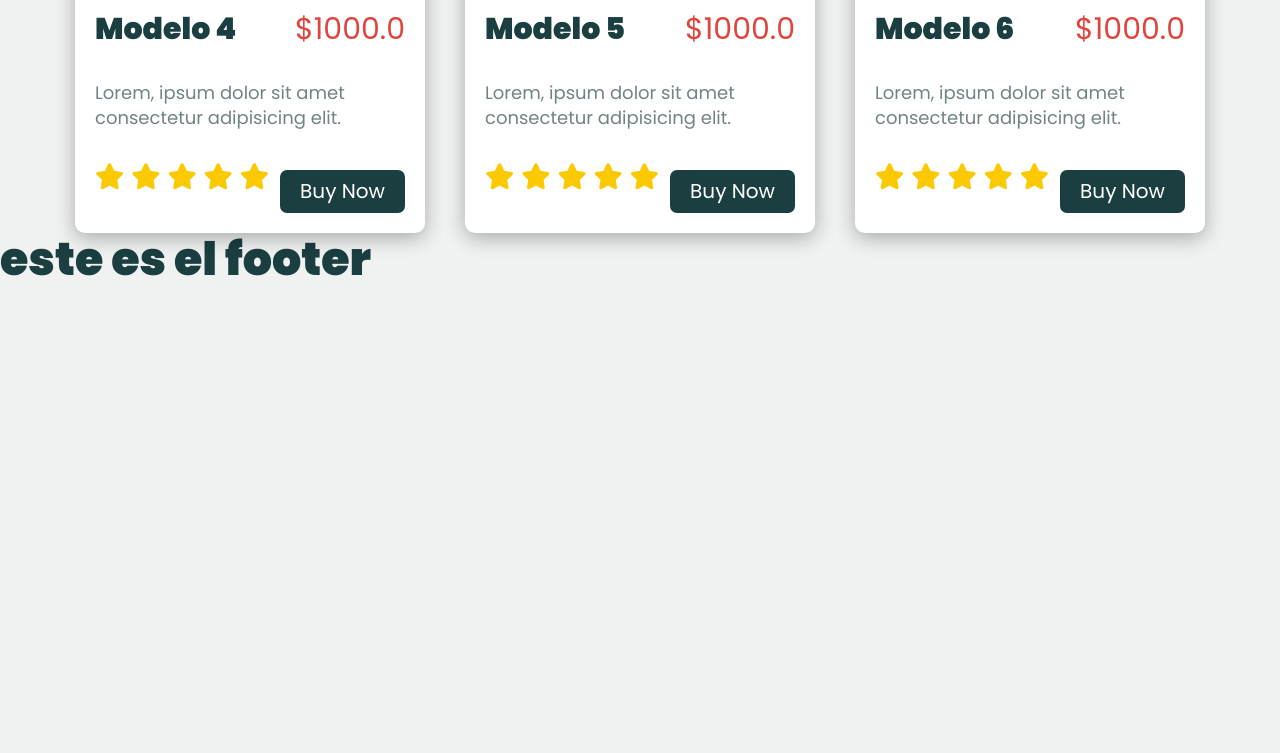
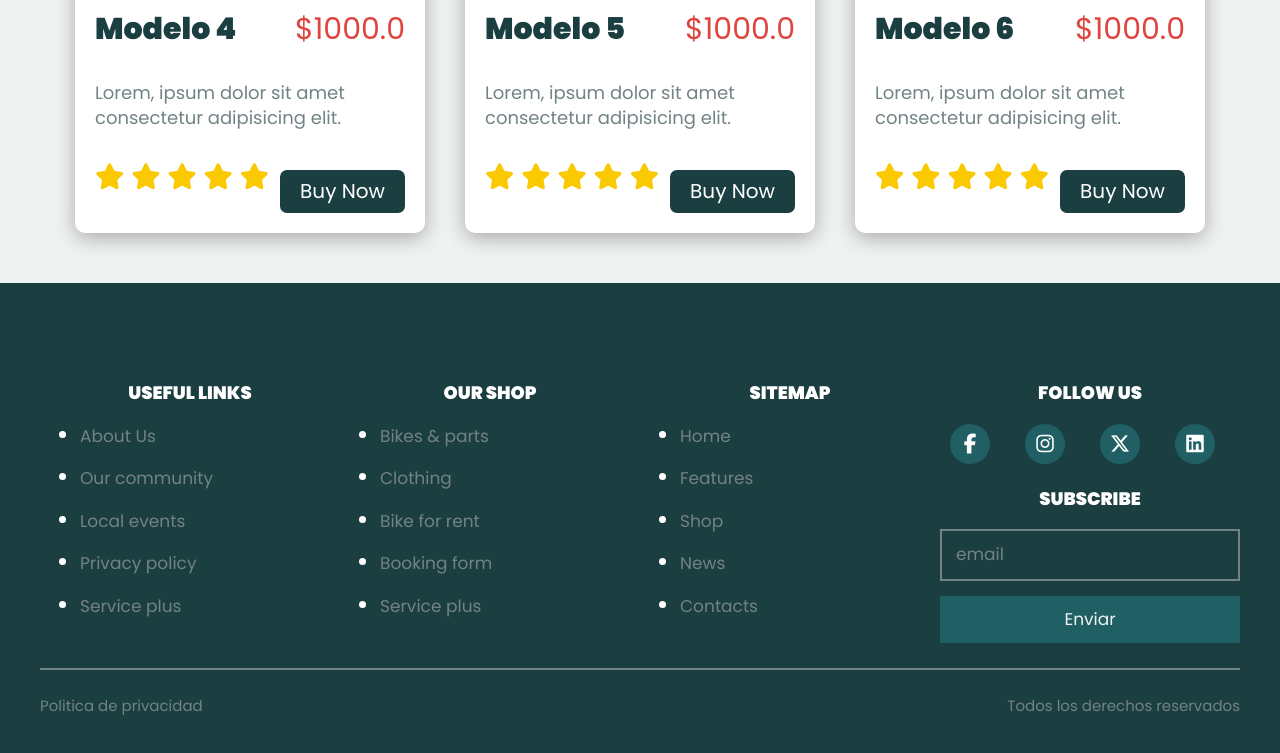
Before and after one commit to cazorladev/BicycleShop, a website: page carrito.html in a window 1280 px wide. Shown: the part 1455-2208 px from the top of the page. Before the commit the page ends 1791 px from the top, so only its background shows below. Drawn offline with Linux system fonts and the light colour scheme.

Commit message:
Footer: Footer culminado

```diff
--- a/carrito.html
+++ b/carrito.html
@@ -167,8 +167,60 @@
       </div>
     </div>
   </main>
-<footer>
-  <h2>este es el footer</h2>
+<footer class="footer">
+  <div class="contenedor">
+    <div class="footer-link">
+      <div class="link">
+        <h3>Useful links</h3>
+        <ul>
+          <li><a href="#">About Us</a></li>
+          <li><a href="#">Our community</a></li>
+          <li><a href="#">Local events</a></li>
+          <li><a href="#">Privacy policy</a></li>
+          <li><a href="#">Service plus</a></li>
+        </ul>
+      </div>
+      <div class="link">
+        <h3>Our Shop</h3>
+        <ul>
+          <li><a href="#">Bikes & parts</a></li>
+          <li><a href="#">Clothing</a></li>
+          <li><a href="#">Bike for rent</a></li>
+          <li><a href="#">Booking form</a></li>
+          <li><a href="#">Service plus</a></li>
+        </ul>
+      </div>
+      <div class="link">
+        <h3>Sitemap</h3>
+        <ul>
+          <li><a href="#">Home</a></li>
+          <li><a href="#">Features</a></li>
+          <li><a href="#">Shop</a></li>
+          <li><a href="#">News</a></li>
+          <li><a href="#">Contacts</a></li>
+        </ul>
+      </div>
+      <div class="link">
+        <h3>Follow us</h3>
+        <div class="socials">
+          <a href="#"><i class="fa-brands fa-facebook-f"></i></a>
+          <a href="#"><i class="fa-brands fa-instagram"></i></a>
+          <a href="#"><i class="fa-brands fa-x-twitter"></i></a>
+          <a href="#"><i class="fa-brands fa-linkedin"></i></a>
+        </div>
+        <h3>Subscribe</h3>
+        <form>
+          <input type="email" placeholder="email">
+          <input class="btn" type="submit" value="Enviar">
+        </form>
+      </div>
+    </div>
+    <hr>
+    <div class="footer-text">
+      <p>Politica de privacidad</p>
+      <p>Todos los derechos reservados</p>
+    </div>
+  </div>
 </footer>
 
 
--- a/src/scss/base/_variables.scss
+++ b/src/scss/base/_variables.scss
@@ -8,3 +8,5 @@ $gris: #728385;
 $amarillo: #fbc900;
 $blanco: #fff;
 $gris_azulado: #f0f2f2;
+$social-icon: #206065;
+$social-bg: #2e9b9e;
--- /dev/null
+++ b/src/scss/layout/_footer.scss
@@ -0,0 +1,98 @@
+@use 'base/variables' as v;
+
+.footer {
+    margin-top: 5rem;
+    padding: 100px 0 50px 0;
+    background-color: v.$verde_azulado;
+    color: v.$blanco;
+    .footer-link {
+        display: flex;
+    }
+}
+.link {
+    width: 30rem;
+    h3 {
+        font-size: 1.8rem;
+        text-transform: uppercase;
+        margin-bottom: 2rem;
+    }
+    a {
+        font-size: 1.7rem;
+        color: v.$gris;
+        display: block;
+        margin-bottom: 2rem;
+
+        &:hover {
+            color: v.$blanco;
+        }
+    }
+}
+.socials {
+    display: flex;
+    justify-content: space-around;
+    margin-bottom: 1.5rem;
+    a {
+        display: inline-block;
+        min-height: 40px;
+        width: 40px;
+        background-color: v.$social-icon;
+        margin: 0 15px 10px 0;
+        text-align: center;
+        line-height: 40px;
+        border-radius: 50%;
+        color: v.$blanco;
+        font-size: 2rem;
+        &:hover {
+            background-color: v.$social-bg;
+        }
+    }
+}
+form {
+    display: flex;
+    flex-direction: column;
+    input {
+        background-color: transparent;
+        padding: 1.4rem;
+        outline: none;
+        border: 2px solid v.$gris;
+        font-size: 1.7rem;
+        margin-bottom: 1.5rem;
+        color: v.$gris_azulado;
+        &:hover {
+            background-color: v.$social-bg;
+        }
+    }
+    .btn {
+        background-color: v.$social-icon;
+        border: 0;
+    }
+}
+::placeholder {
+    color: v.$gris;
+}
+hr {
+    border: 1px solid v.$gris;
+}
+.footer-text {
+    display: flex;
+    justify-content: space-between;
+    p {
+        font-size: 1.5rem;
+    }
+}
+@media(max-width:991px){
+    .footer {
+        padding: 3rem;
+    }
+    .footer-link {
+        flex-direction: column;
+        align-items: center;
+        text-align: center;
+    }
+    .socials {
+        justify-content: center;
+    }
+    .footer-text {
+        text-align: center;
+    }
+}
--- a/src/scss/layout/_index.scss
+++ b/src/scss/layout/_index.scss
@@ -1,3 +1,4 @@
 @forward 'header';
 @forward 'video';
 @forward 'section';
+@forward 'footer';
```
Also changed, not shown: build/css/app.css.
